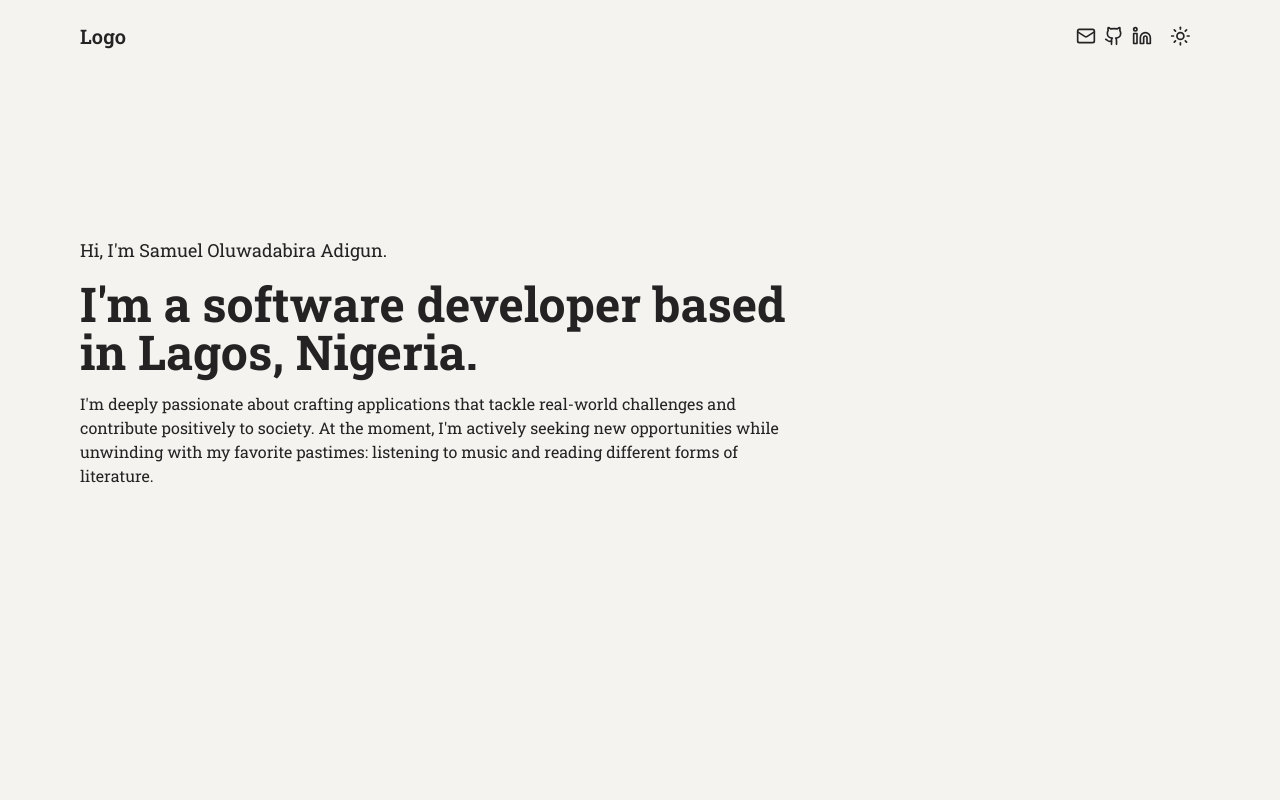
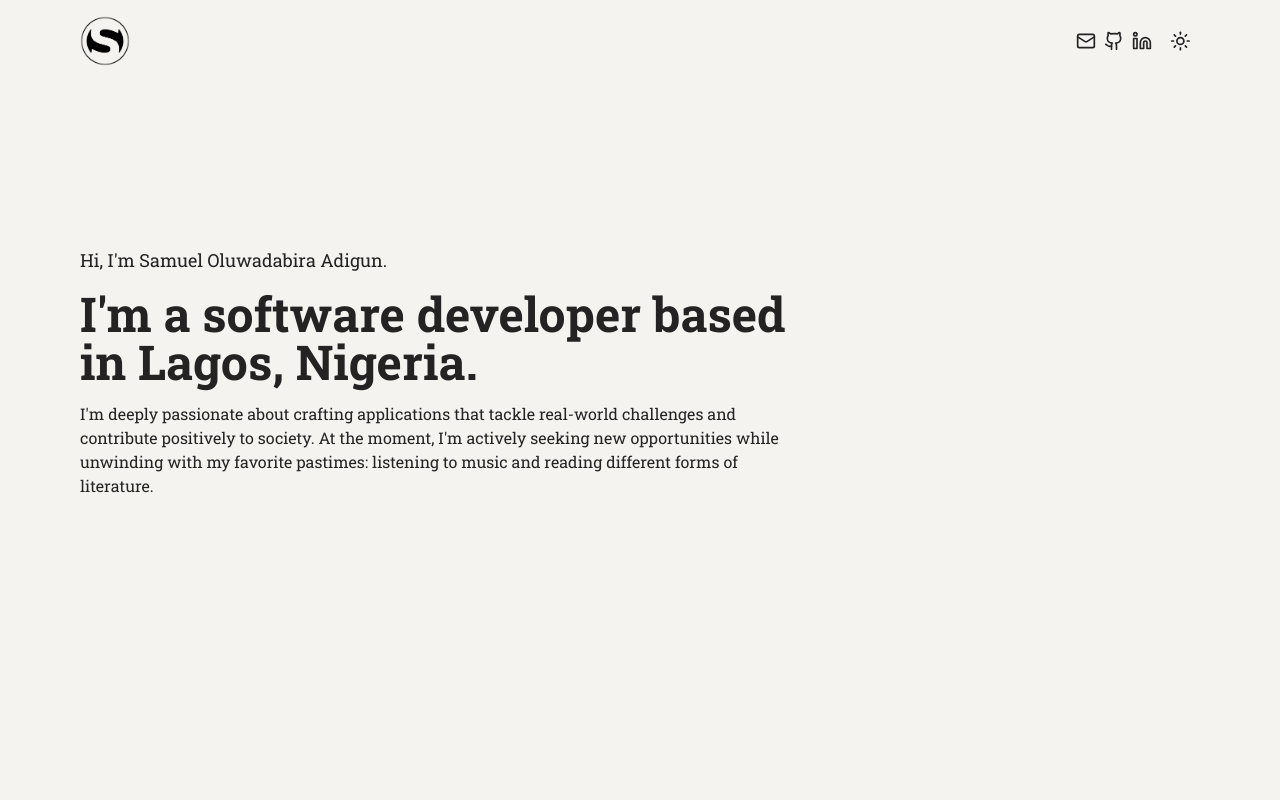
Before and after one commit to Asonance11/me, a Next.js app: page / in a window 1280 px wide. Shown: the top 800 px of the page. Built offline with nearby package versions, Linux system fonts and the light colour scheme.

Commit message:
Adding images instead of just "logo"

```diff
--- a/components/custom/Logo.tsx
+++ b/components/custom/Logo.tsx
@@ -1,7 +1,25 @@
-import React from 'react';
+import Image from "next/image";
+import React from "react";
 
 const Logo = () => {
-  return <div className="text-xl font-semibold">Logo</div>;
+  return (
+    <>
+      <Image
+        src="/logo.png"
+        alt="Logo"
+        width={50}
+        height={50}
+        className="dark:hidden"
+      />
+      <Image
+        src="/logo-dark.png"
+        alt="Logo"
+        width={50}
+        height={50}
+        className="hidden dark:block"
+      />
+    </>
+  );
 };
 
 export default Logo;
```
